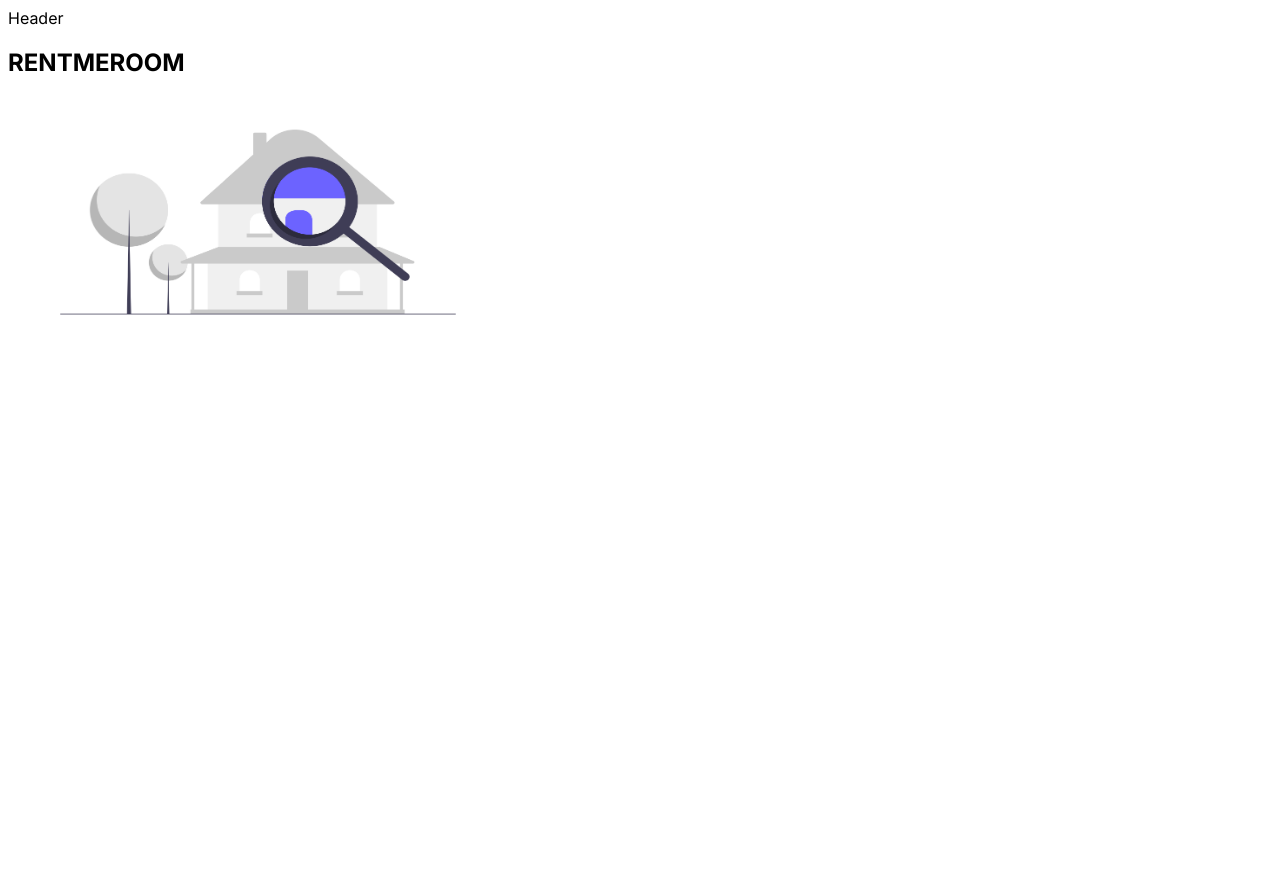
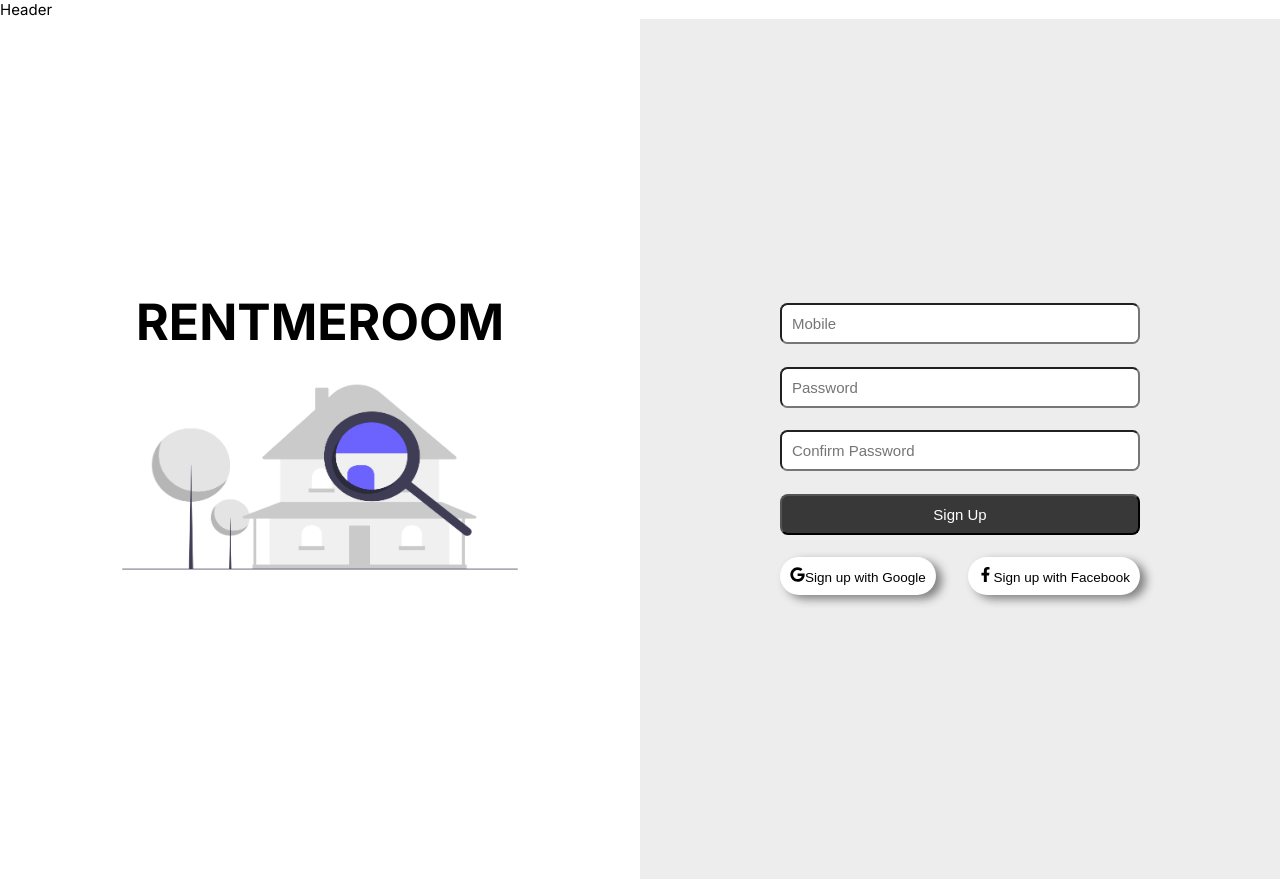
Before and after one commit to rudhamoy/rentmeroom, a Next.js app: page /auth/signup in a window 1280 px wide. Before the commit the page ends 800 px from the top, so only its background shows below. Built offline with nearby package versions, Linux system fonts and the light colour scheme.

Commit message:
new sign up form updated

```diff
--- a/app/auth/auth.module.css
+++ b/app/auth/auth.module.css
@@ -0,0 +1,60 @@
+
+.container {
+    display: flex;
+}
+
+.container > section {
+    width: 50%;
+    height: 100vh;
+    padding: 2rem;
+    display: flex;
+    flex-direction: column;
+    justify-content: center;
+    align-items: center;
+}
+
+.container > section:nth-child(2) {
+    background-color: #EDEDED;
+
+}
+
+.container > section:nth-child(2) > div > input {
+    padding: 10px;
+    outline: none;
+    border-radius: 0.5rem;
+}
+
+.formContainer {
+    display: flex;
+    flex-direction: column;
+    gap: 1.5rem;
+    width: 24rem;
+}
+
+.formContainer > button {
+    background: #393838;
+    color: white;
+    border-radius: 8px;
+    padding: 10px;
+    cursor: pointer;
+}
+
+.extraButton {
+    margin-top: 1.5rem;
+    display: flex;
+    justify-content: space-between;
+    width: 24rem;
+}
+
+.extraButton > button {
+    background-color: white;
+    border: none;
+    border-radius: 1.5rem;
+    padding: 10px;
+    box-shadow: 6px 4px 10px gray;
+    cursor: pointer;
+}
+
+.extraButton > button > span {
+    font-size: 0.9rem;
+}
--- a/app/auth/signup/page.tsx
+++ b/app/auth/signup/page.tsx
@@ -1,20 +1,40 @@
 
 import Image from 'next/image'
+import { FaFacebookF, FaGoogle } from 'react-icons/fa'
 import backgroundImage from '@/assets/svg/authBG.png'
-// import styles from
+import styles from '../auth.module.css'
 
 const SignupPage = () => {
   return (
-    <div className="container">
+    <div className={styles.container}>
       {/* left section - info */}
       <section>
-        <div className="section__container">
-          <h1>RENTMEROOM</h1>
+        <div>
+          <h1 style={{textAlign: "center", fontSize: "50px"}}>RENTMEROOM</h1>
           <Image src={backgroundImage} width={500} height={250} alt="rentmeroom" />
         </div>
       </section>
       {/* right section - form */}
-      <section></section>
+      <section>
+
+        <div className={styles.formContainer}>
+            <input placeholder='Mobile' />
+            <input placeholder='Password' />
+            <input placeholder='Confirm Password' />
+            <button>Sign Up</button>
+        </div>
+
+        <div className={styles.extraButton}>
+          <button>
+            <FaGoogle />
+            <span>Sign up with Google</span>
+          </button>
+          <button>
+            <FaFacebookF />
+            <span>Sign up with Facebook</span>
+          </button>
+        </div>
+      </section>
     </div>
   )
 }
--- a/app/globals.css
+++ b/app/globals.css
@@ -0,0 +1,4 @@
+* {
+    margin: 0;
+    font-size: 15px;
+}
```
